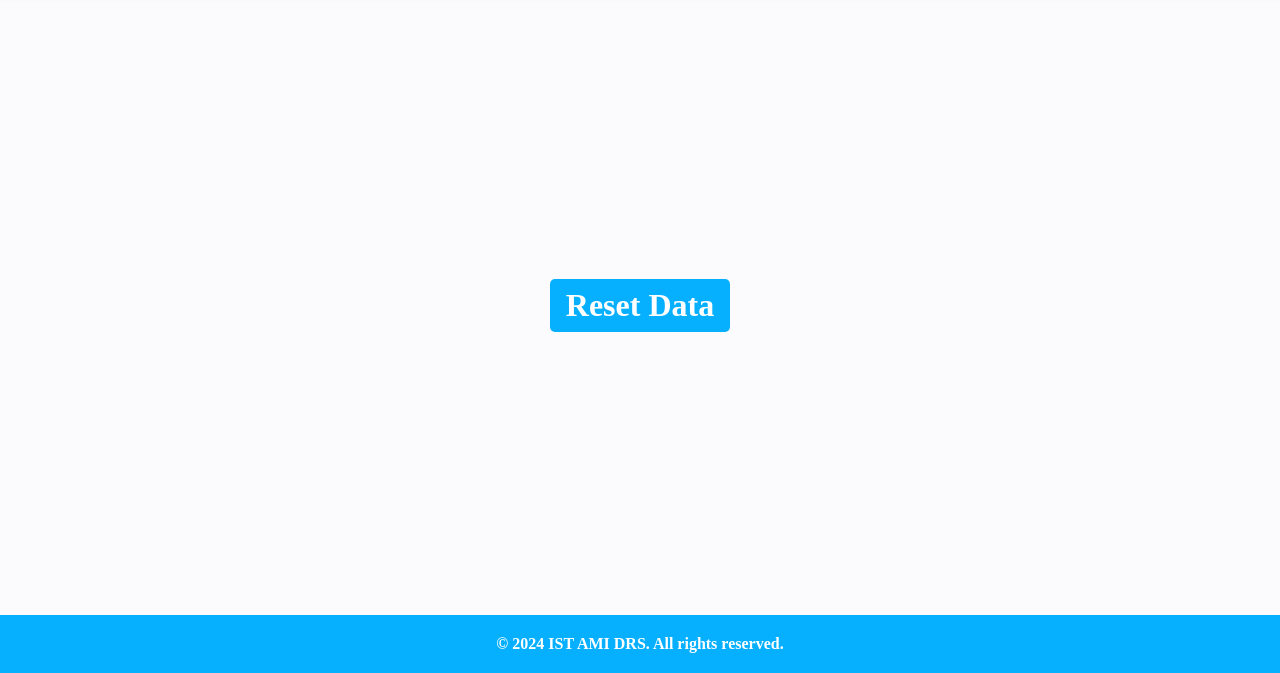
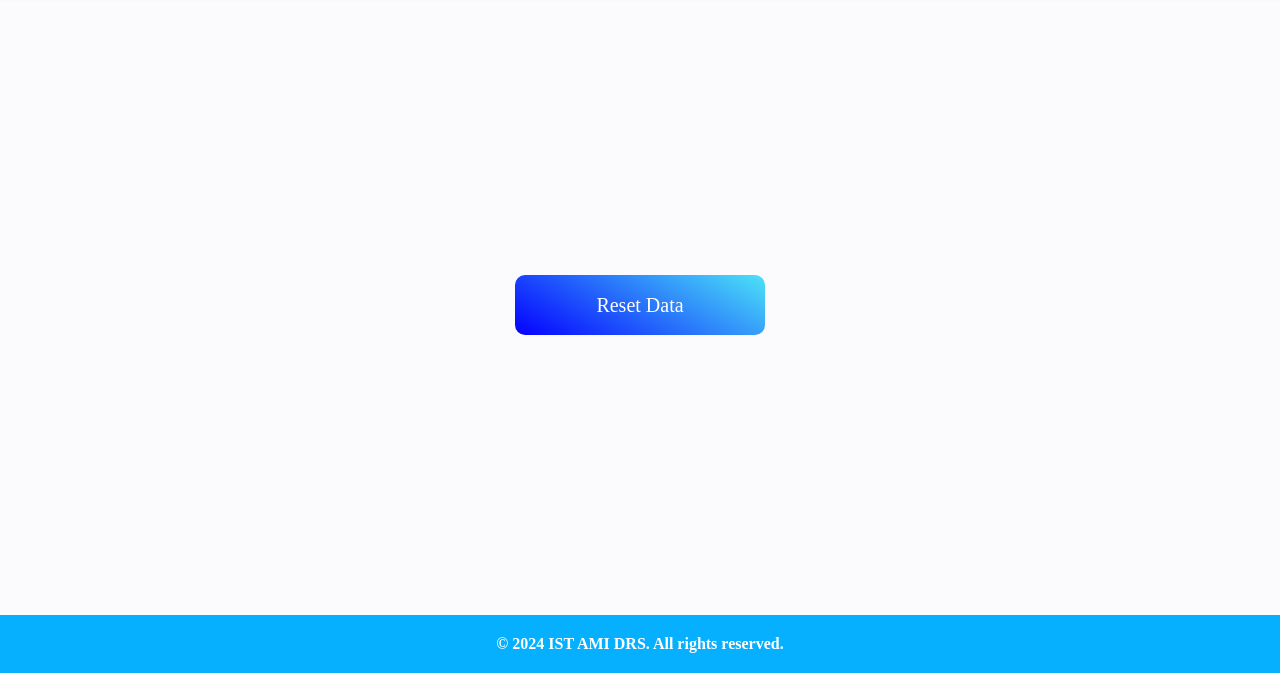
Before and after one commit to rtoscanelli/smart-engagement-room, a website: page views/admin.html in a window 1280 px wide. Shown: the part 127-800 px from the top of the page. Drawn offline with Linux system fonts and the light colour scheme; files whose address does not match are found by name.

Commit message:
Update reset button design

```diff
--- a/public/css/admin.css
+++ b/public/css/admin.css
@@ -9,13 +9,11 @@
     box-sizing: border-box;
     font-family: 'Poppins';
     --primary-color: #07b0ff;
-    --secondary-color: #dedcff;
     --text-color: #050315;
     --background-color: #fbfbfe;
     --header-color: #ffffff;
-    --max-students-color: #07b0ff;
-    --average-students-color: #00b894;
-    --present-students-color: #ff7675;
+    --submit-color: #00b894;
+    --hover-color: #ff7675;
 }
 
 body {
@@ -92,6 +90,7 @@ nav ul li a:hover {
     color: var(--text-color);
     border-bottom: 2px solid var(--text-color);
 }
+
 main {
     margin: 2rem auto;
     width: 80%;
@@ -103,27 +102,41 @@ main {
 }
 
 button {
-    padding: 0.5rem 1rem;
+    font-family: main-font;
+    font-size: 20px;
+    height: 60px;
+    width: 250px;
     border: none;
-    border-radius: 5px;
-    cursor: pointer;
-    background-color: var(--primary-color);
-    color: var(--header-color);
-    font-weight: bold;
-    font-size: 2rem;
-    transition: background-color 0.3s ease;
-    transition: transform 0.3s ease;
+    border-radius: 10px;
+    color: white;
+    background-image: linear-gradient(30deg, #0400ff, #4ce3f7);
 }
 
 button:hover {
-    background-color: var(--secondary-color);
-    color: var(--text-color);
-    transform: translateY(-10px);
+    cursor: pointer;
+    background-position: right center;
+    background-size: 200% auto;
+    animation: pulse512 1.5s infinite;
+    background-image: linear-gradient(30deg, #ff7675, #FC0808);
 }
 
 button:active {
-    background-color: var(--present-students-color);
-    color: var(--header-color);
+    background-image: linear-gradient(30deg, #00b894, #4ce3f7);
+    background-color: var(--submit-color);
+}
+
+@keyframes pulse512 {
+    0% {
+        box-shadow: 0 0 0 0 #FC0808;
+    }
+
+    70% {
+        box-shadow: 0 0 0 10px rgb(252 8 8 / 0%);
+    }
+
+    100% {
+        box-shadow: 0 0 0 0 rgb(252 8 8 / 0%);
+    }
 }
 
 footer {
```
